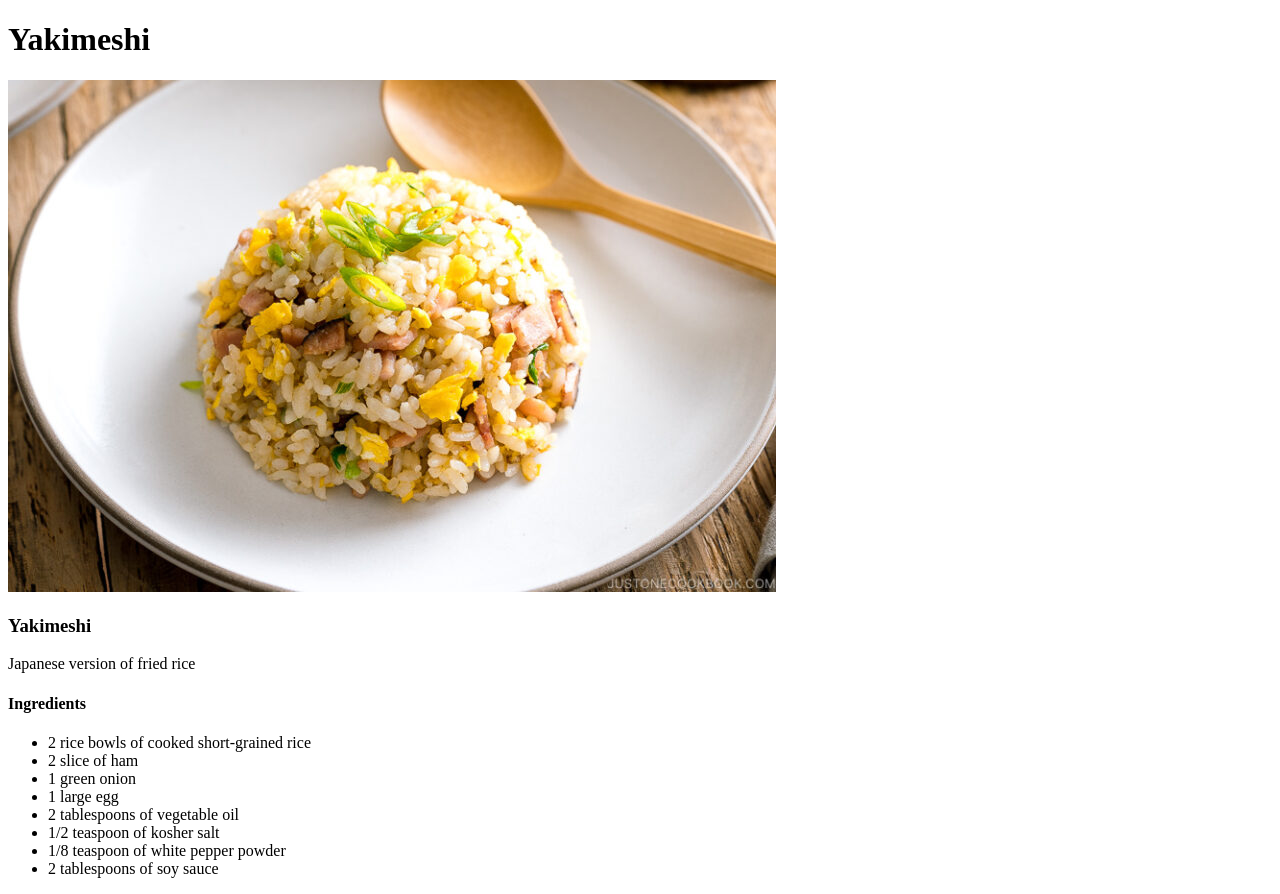
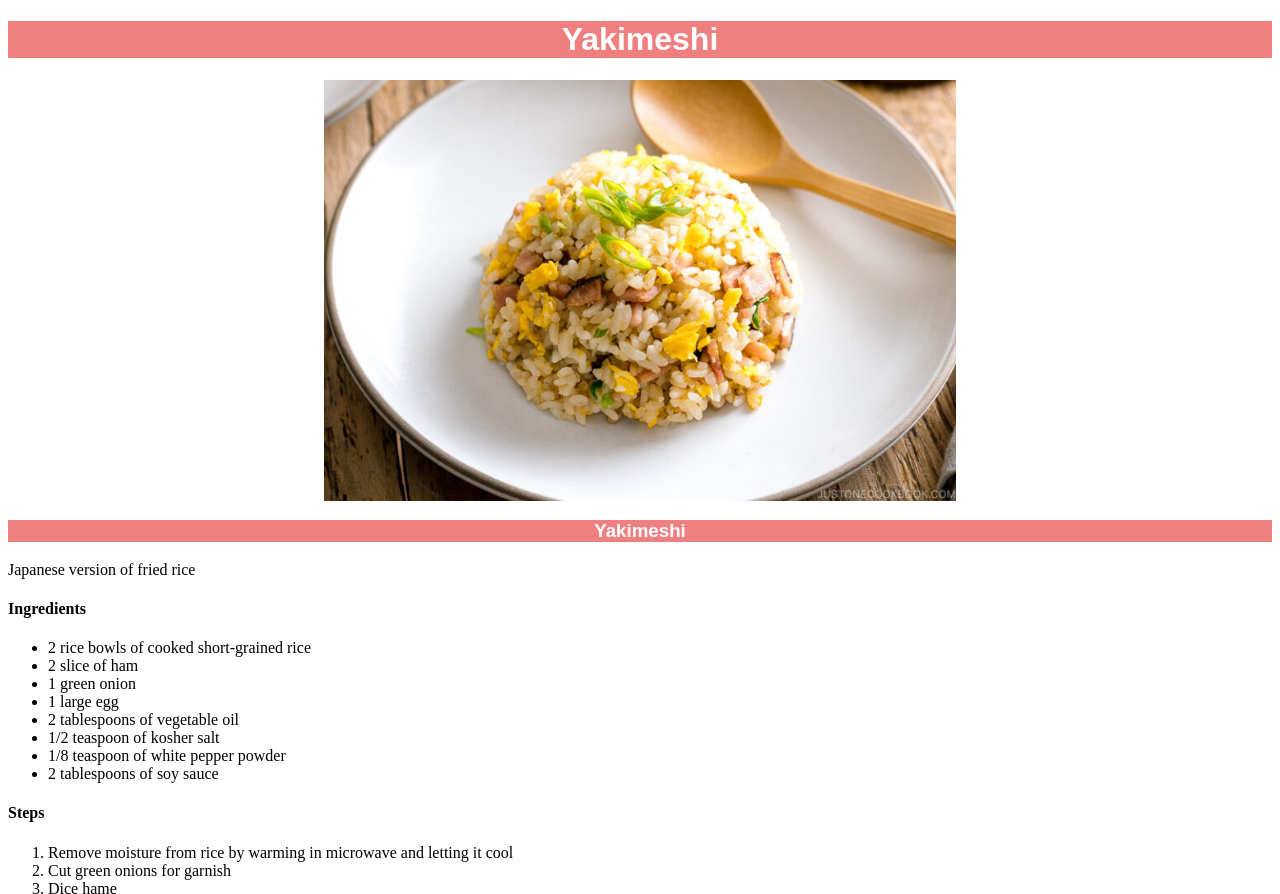
Before and after one commit to paji9/odin-recipes, a plain HTML site: page recipes/yakimeshi.html in a window 1280 px wide. Shown: the top 894 px of the page. Drawn offline with Linux system fonts and the light colour scheme.

Commit message:
Add initial styles

```diff
--- a/recipes/yakimeshi.html
+++ b/recipes/yakimeshi.html
@@ -3,13 +3,15 @@
     <head>
         <meta charset="UTF-8">
         <title>Yakimeshi Recipe</title>
+        <link rel="stylesheet" href="../styles.css">
+
     </head>
     <body>
-        <h1>Yakimeshi</h1>
+        <h1 class="heading">Yakimeshi</h1>
 
         <img src="../images/yakimeshi.jpg" alt="a picture of yakimeshi dish">
 
-        <h3>Yakimeshi</h3>
+        <h3 class="heading">Yakimeshi</h3>
 
         <p>Japanese version of fried rice</p>
 
--- /dev/null
+++ b/styles.css
@@ -0,0 +1,15 @@
+/* Cascade Style for odin-recipes */
+
+.heading {
+    background-color: #f08080;
+    color: white;
+    text-align: center;
+    font-family: Arial, Helvetica, sans-serif;
+}
+
+img {
+    display: block;
+    margin-left: auto;
+    margin-right: auto;
+    width: 50%;
+}
```
Also changed, not shown: index.html (+1 -0 lines), recipes/okonomiyaki.html (+3 -2 lines), recipes/sukiyaki.html (+3 -2 lines).
